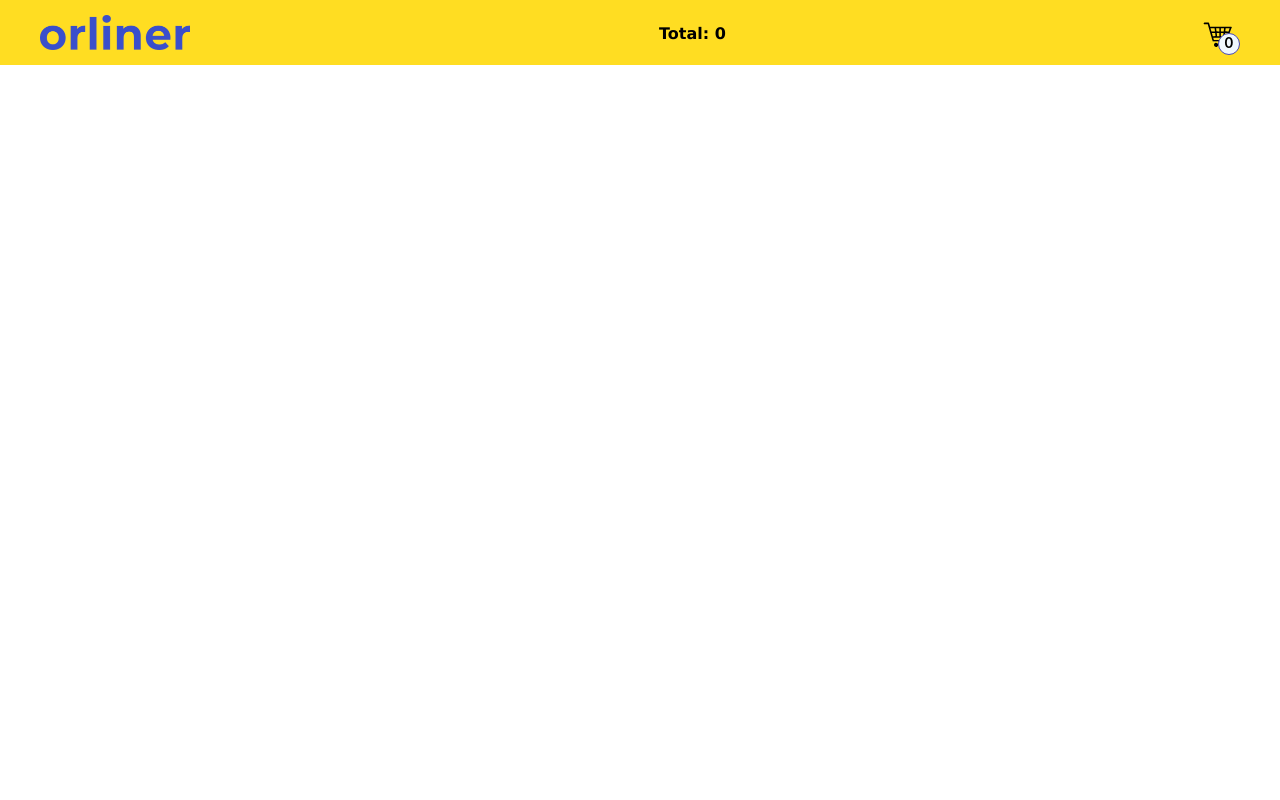
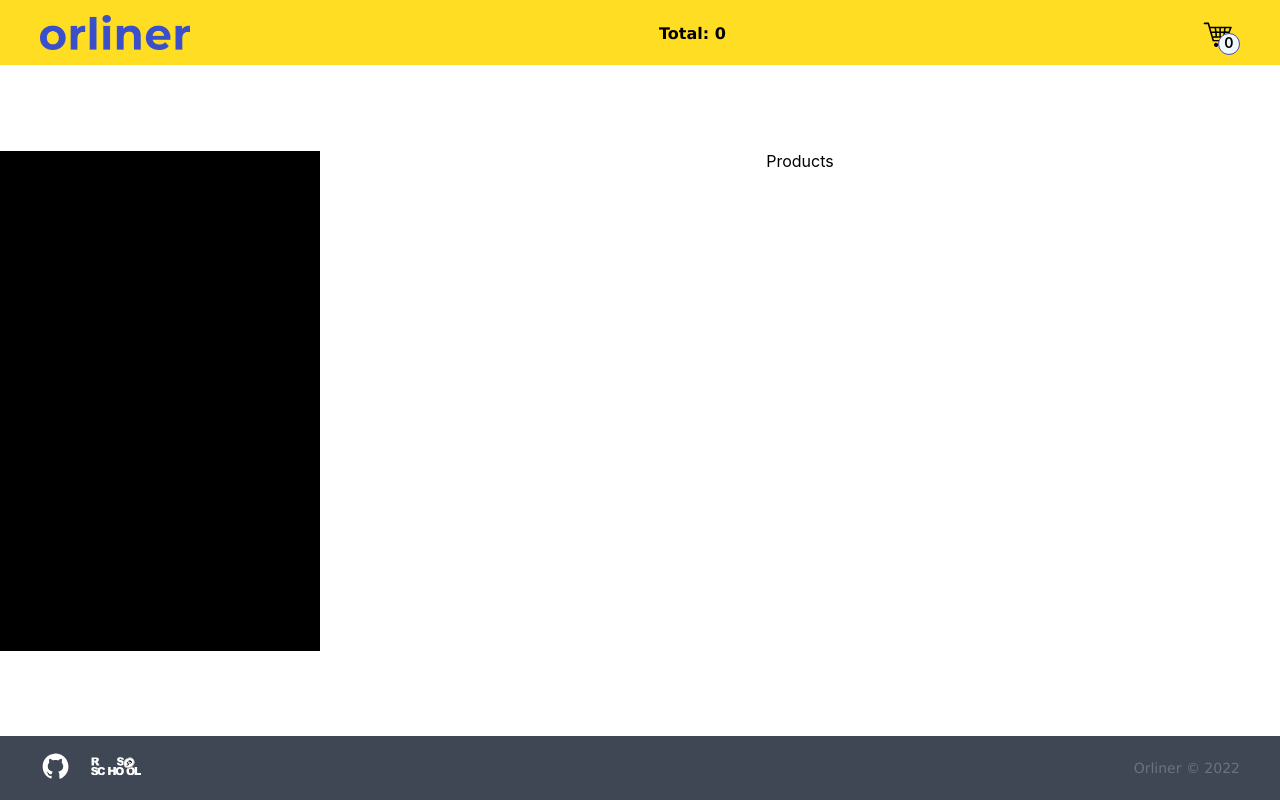
Before and after one commit to ViktoriyaDatchuk/online-store, a React (Create React App) app: page / in a window 1280 px wide. Built offline with nearby package versions, Linux system fonts and the light colour scheme; the HTML template or start-up script is replaced by a standard one.

Commit message:
feat: add Footer and Content components

```diff
--- /dev/null
+++ b/src/components/Content/Content.css
@@ -0,0 +1,13 @@
+.mainContainer {
+    display: grid;
+    grid-template-columns: 25% 75%;
+}
+
+.filtersSpace {
+    height: 500px;
+    background-color: black;
+}
+
+.products {
+    text-align: center;
+}
--- /dev/null
+++ b/src/components/Content/Content.tsx
@@ -0,0 +1,12 @@
+import '../Content/Content.css';
+
+export function Content() {
+    return(
+        <main>
+            <div className='mainContainer'>
+                <div className='filtersSpace'></div>
+                <div className='products'>Products</div>
+            </div>
+        </main>
+    )
+}
--- /dev/null
+++ b/src/components/Footer/Footer.css
@@ -0,0 +1,38 @@
+.footerContainer {
+    display: flex;
+    justify-content: space-between;
+    align-items: center;
+    padding: 10px 40px;
+    background-color: #3e4753;
+}
+
+.footerInfo {
+    font-size: 14px;
+    font-family: Verdana, Geneva, Tahoma, sans-serif;
+    color: #6b737f;
+}
+
+.footerList {
+    display: flex;
+    padding: 0;
+    margin: 0;
+    list-style: none;
+    align-items: center;
+    gap: 20px;
+}
+
+.iconGithub {
+    width: 31px;
+    height: 31px;
+}
+
+.iconRsschool {
+    width: 50px;
+    height: 40px;;
+}
+
+.iconGithub:hover,
+.iconRsschool:hover {
+    -webkit-filter: brightness(0) saturate(100%) invert(78%) sepia(77%) saturate(469%) hue-rotate(353deg) brightness(101%) contrast(105%);
+            filter: brightness(0) saturate(100%) invert(78%) sepia(77%) saturate(469%) hue-rotate(353deg) brightness(101%) contrast(105%);
+}
--- /dev/null
+++ b/src/components/Footer/Footer.tsx
@@ -0,0 +1,20 @@
+import './Footer.css';
+import githubImg from '../../assets/img/github.svg';
+import rsschoolImg from '../../assets/img/rs_school_js_white.svg';
+import { Icon } from '../Icon/Icon';
+
+export function Footer() {
+    return (
+        <footer>
+            <div className='footerContainer'>
+                <ul className='footerList'>
+                    <Icon link='https://github.com/ViktoriyaDatchuk' image={githubImg} className='iconGithub' />
+                    <Icon link='https://rs.school/js/' image={rsschoolImg} className='iconRsschool' />
+                </ul>
+                <p className='footerInfo'>
+                    Orliner © 2022
+                </p>
+            </div>
+        </footer>
+    )
+}
--- /dev/null
+++ b/src/components/Icon/Icon.tsx
@@ -0,0 +1,15 @@
+interface IconProps {
+    link: string,
+    image: string,
+    className: string
+}
+
+export function Icon(props: IconProps) {
+    return (
+        <li>
+            <a href={props.link} className='footerLink'>
+                <img src={props.image} alt={props.image} className={props.className} />
+            </a>
+        </li>
+    )
+}
--- a/src/index.css
+++ b/src/index.css
@@ -1,4 +1,8 @@
+html {
+  height: 100%;
+}
 body {
+  height: 100%;
   margin: 0;
   font-family: -apple-system, BlinkMacSystemFont, 'Segoe UI', 'Roboto', 'Oxygen',
     'Ubuntu', 'Cantarell', 'Fira Sans', 'Droid Sans', 'Helvetica Neue',
@@ -11,3 +15,7 @@ code {
   font-family: source-code-pro, Menlo, Monaco, Consolas, 'Courier New',
     monospace;
 }
+
+#root {
+  height: 100%;
+}
--- /dev/null
+++ b/src/pages/Main/Main.css
@@ -0,0 +1,6 @@
+.wrapper {
+    min-height: 100%;
+    display: flex;
+    flex-direction: column;
+    justify-content: space-between;
+}
--- a/src/pages/Main/Main.tsx
+++ b/src/pages/Main/Main.tsx
@@ -1,9 +1,14 @@
+import { Content } from "../../components/Content/Content";
+import { Footer } from "../../components/Footer/Footer";
 import { Header } from "../../components/Header/Header";
+import './Main.css';
 
 export function Main() {
     return (
-        <>
+        <div className="wrapper">
             <Header />
-        </>
+            <Content />
+            <Footer />
+        </div>
     )
 }
```
Also changed, not shown: src/assets/img/github.svg (added), src/assets/img/rs_school_js_white.svg (added).
